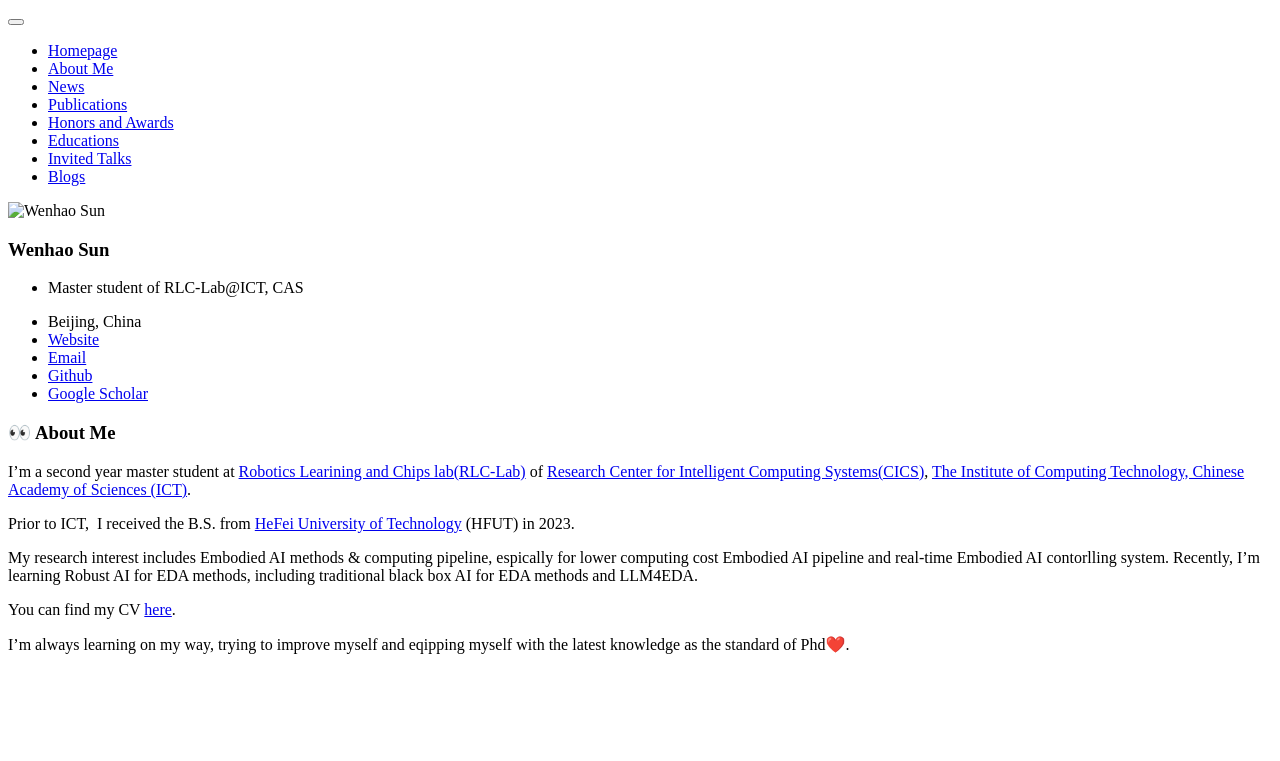
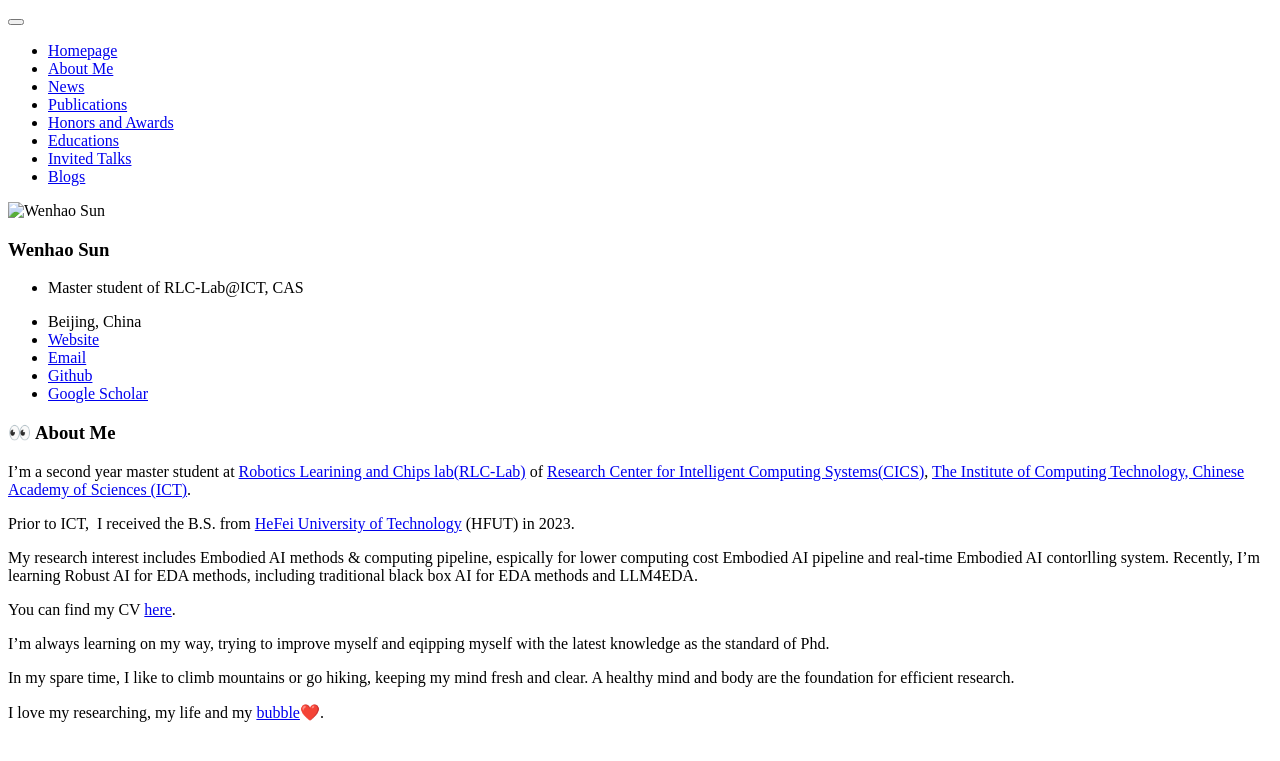
Before and after one commit to sun123-cmd/sun123-cmd.github.io, a Jekyll site: the page built from _pages/includes/intro.md, in a window 1280 px wide. Shown: the top 761 px of the page. Built offline with Jekyll 4.4.1, drawn with Linux system fonts in a browser that asks for light colours; our own code applies the rules of GitHub Pages for plain Markdown files.

Commit message:
update intro

```diff
--- a/_pages/includes/intro.md
+++ b/_pages/includes/intro.md
@@ -10,4 +10,8 @@ Recently, I'm learning Robust AI for EDA methods, including traditional black bo
 
 You can find my CV [here](./files/EngCV.pdf).
 
-I'm always learning on my way, trying to improve myself and eqipping myself with the latest knowledge as the standard of Phd❤️.
+I'm always learning on my way, trying to improve myself and eqipping myself with the latest knowledge as the standard of Phd.
+
+In my spare time, I like to climb mountains or go hiking, keeping my mind fresh and clear. A healthy mind and body are the foundation for efficient research.
+
+I love my researching, my life and my [bubble](https://panpancui1230.github.io/)❤️.
```
